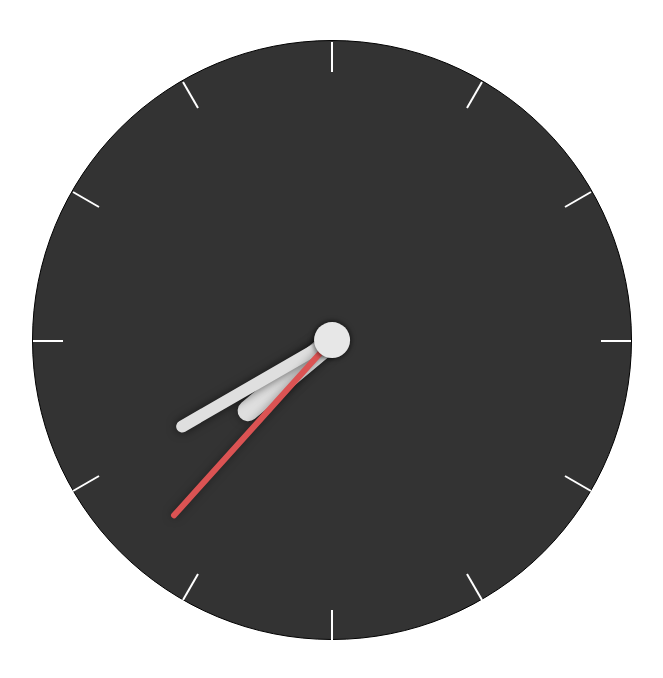
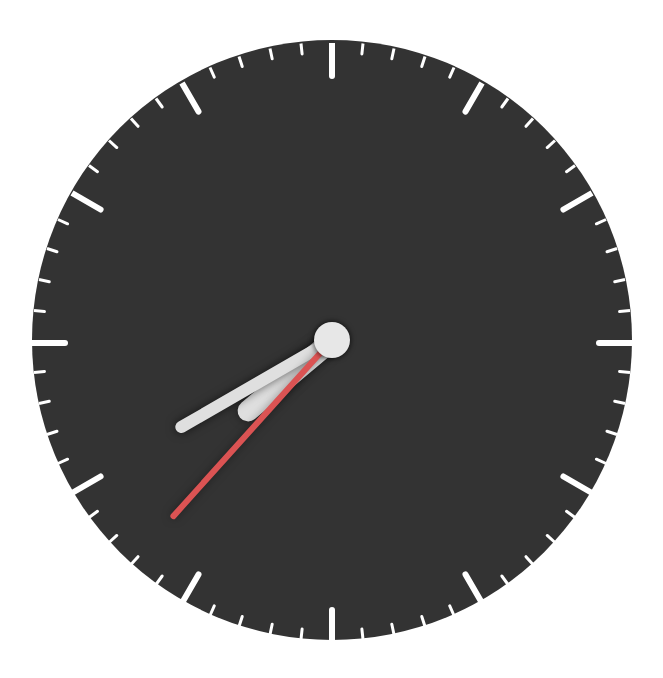
Before and after one commit to darijavan/simple-watch, a plain HTML site: page index.html in a window 1280 px wide. Shown: the whole page, without its empty margins (308-971 px from the left). Drawn offline with Linux system fonts and the light colour scheme.

Commit message:
remove clock border & add small-dash ruleset

```diff
--- a/css/clock.css
+++ b/css/clock.css
@@ -2,7 +2,6 @@
   box-sizing: border-box;
   position: relative;
   border-radius: 50%;
-  border: 1px solid black;
 }
 
 .clock.light {
@@ -103,9 +102,15 @@
   position: absolute;
   background-color: white;
   transform-origin: left center;
+  border-radius: 0 100vh 100vh 0;
 }
 
 .clock>.dash-container>.big-dash {
-  width: 5%;
-  height: 2px;
+  width: 6%;
+  height: 1%;
 }
+
+.clock>.dash-container>.small-dash {
+  width: 2%;
+  height: .5%;
+}
```
